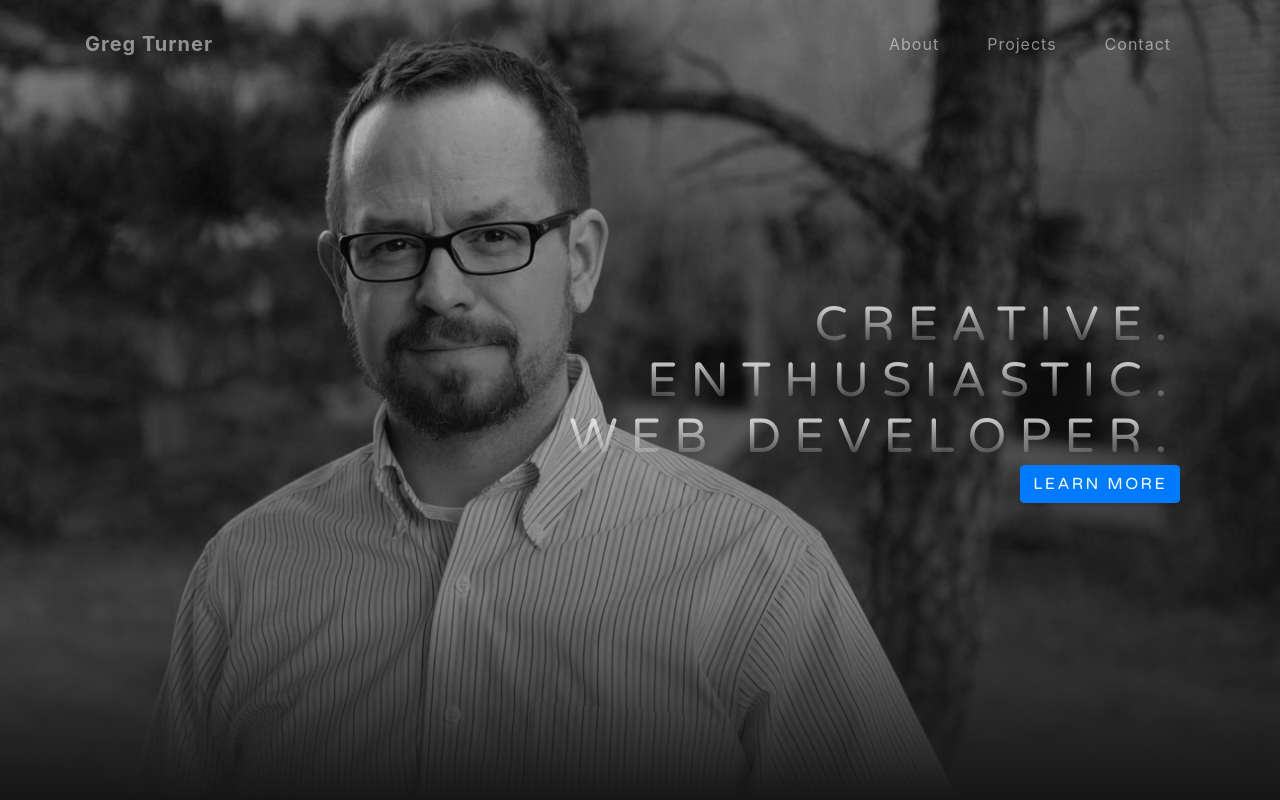
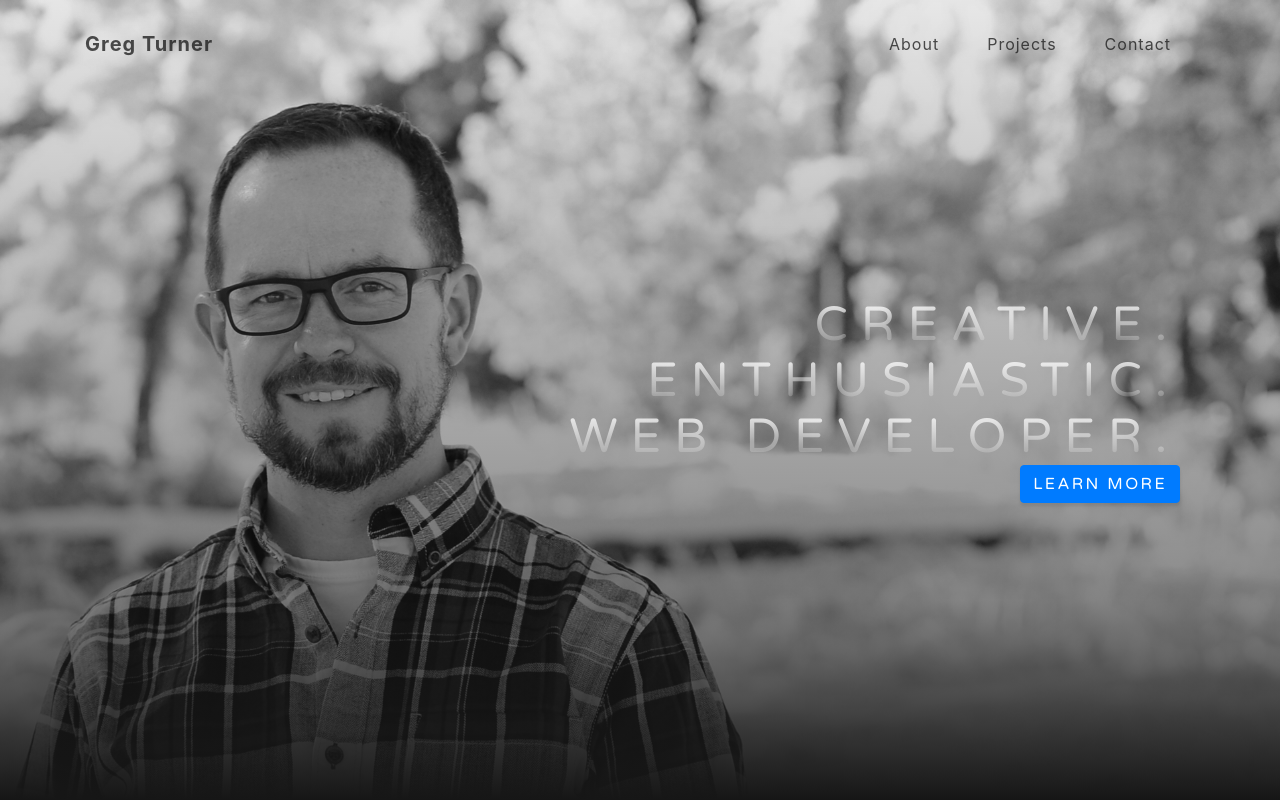
Before and after one commit to jgturner1979/MyPortfolio, a website with bundled scripts: page index.html in a window 1280 px wide. Shown: the top 800 px of the page. Built offline with nearby package versions, Linux system fonts and the light colour scheme.

Commit message:
updated hero image

```diff
--- a/css/grayscale.css
+++ b/css/grayscale.css
@@ -48,19 +48,19 @@
   }
   #mainNav .navbar-brand {
     padding: .5rem 0;
-    color: rgba(255, 255, 255, 0.5);
+    color:  rgba(22, 22, 22, 0.75);
   }
   #mainNav .nav-link {
     -webkit-transition: none;
     transition: none;
     padding: 2rem 1.5rem;
-    color: rgba(255, 255, 255, 0.5);
+    color: rgba(22, 22, 22, 0.75);
   }
   #mainNav .nav-link:hover {
     color: rgba(255, 255, 255, 0.75);
   }
   #mainNav .nav-link:active {
-    color: white;
+    color: #800000;
   }
   #mainNav.navbar-shrink {
     background-color: #fff;
@@ -92,8 +92,8 @@
   height: auto;
   min-height: 35rem;
   padding: 15rem 0;
-  background: -webkit-gradient(linear, left top, left bottom, from(rgba(22, 22, 22, 0.1)), color-stop(75%, rgba(22, 22, 22, 0.5)), to(#161616)), url("../img/GregTurnerBW2.jpg");
-  background: linear-gradient(to bottom, rgba(22, 22, 22, 0.1) 0%, rgba(22, 22, 22, 0.5) 75%, #161616 100%), url("../img/GregTurnerBW2.jpg");
+  background: -webkit-gradient(linear, left top, left bottom, from(rgba(22, 22, 22, 0.1)), color-stop(75%, rgba(22, 22, 22, 0.5)), to(#161616)), url("../img/GregTurnerBW5.jpg");
+  background: linear-gradient(to bottom, rgba(22, 22, 22, 0.1) 0%, rgba(22, 22, 22, 0.5) 75%, #161616 100%), url("../img/GregTurnerBW5.jpg");
   /* background-position: center; */
   background-repeat: no-repeat;
   background-attachment: scroll;
```
Also changed, not shown: img/GregTurnerBW3.jpg (added), img/GregTurnerBW4.jpg (added), img/GregTurnerBW5.jpg (added).
